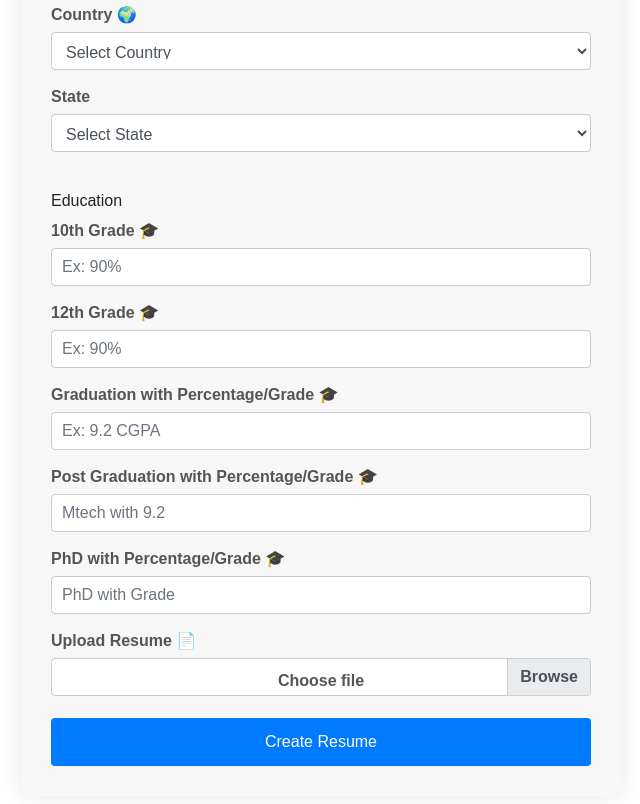
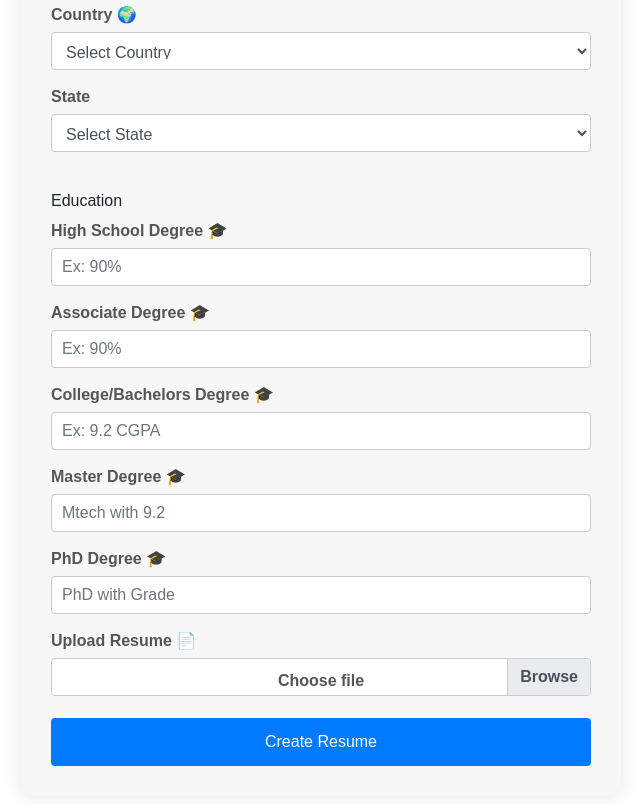
Before and after one commit to sagar9685/FinalDamiSite, a plain HTML site: page resume.html in a window 1280 px wide. Shown: the part 825-1629 px from the top of the page, without its empty margins (319-959 px from the left). Drawn offline with nearby package versions, Linux system fonts and the light colour scheme.

```diff
--- a/resume.html
+++ b/resume.html
@@ -302,7 +302,7 @@
         <h6 class="pt-4">Education</h6>
 
         <div class="form-group">
-          <label for="tenth">10th Grade 🎓</label>
+          <label for="tenth">High School Degree 🎓</label>
           <input
             type="text"
             id="tenth"
@@ -313,7 +313,7 @@
         </div>
 
         <div class="form-group">
-          <label for="twelfth">12th Grade 🎓</label>
+          <label for="twelfth">Associate Degree 🎓</label>
           <input
             type="text"
             id="twelfth"
@@ -324,7 +324,7 @@
         </div>
 
         <div class="form-group">
-          <label for="graduation">Graduation with Percentage/Grade 🎓</label>
+          <label for="graduation">College/Bachelors Degree 🎓</label>
           <input
             type="text"
             id="graduation"
@@ -335,9 +335,7 @@
         </div>
 
         <div class="form-group">
-          <label for="postGraduation"
-            >Post Graduation with Percentage/Grade 🎓</label
-          >
+          <label for="postGraduation">Master Degree 🎓</label>
           <input
             type="text"
             id="postGraduation"
@@ -347,7 +345,7 @@
         </div>
 
         <div class="form-group">
-          <label for="phd">PhD with Percentage/Grade 🎓</label>
+          <label for="phd">PhD Degree 🎓</label>
           <input
             type="text"
             id="phd"
```
Also changed, not shown: job-list.html (+1 -4 lines).
